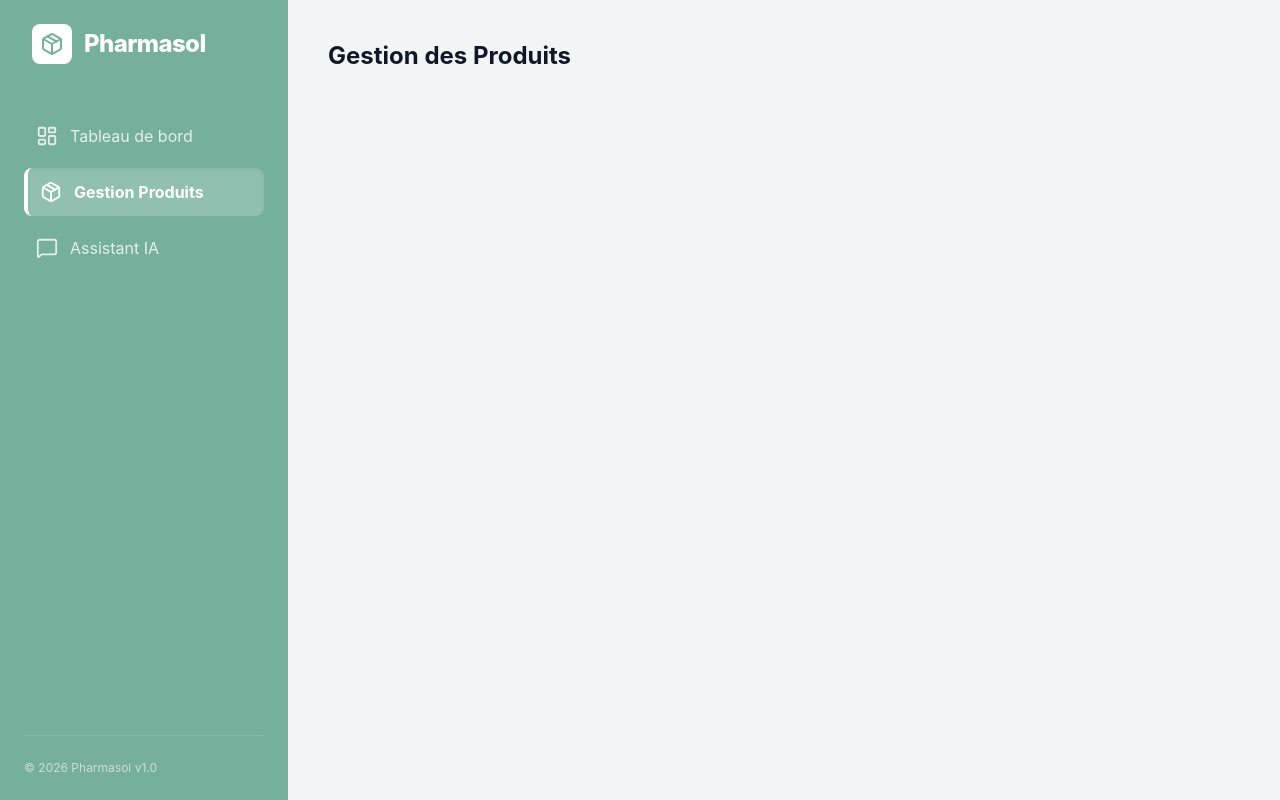
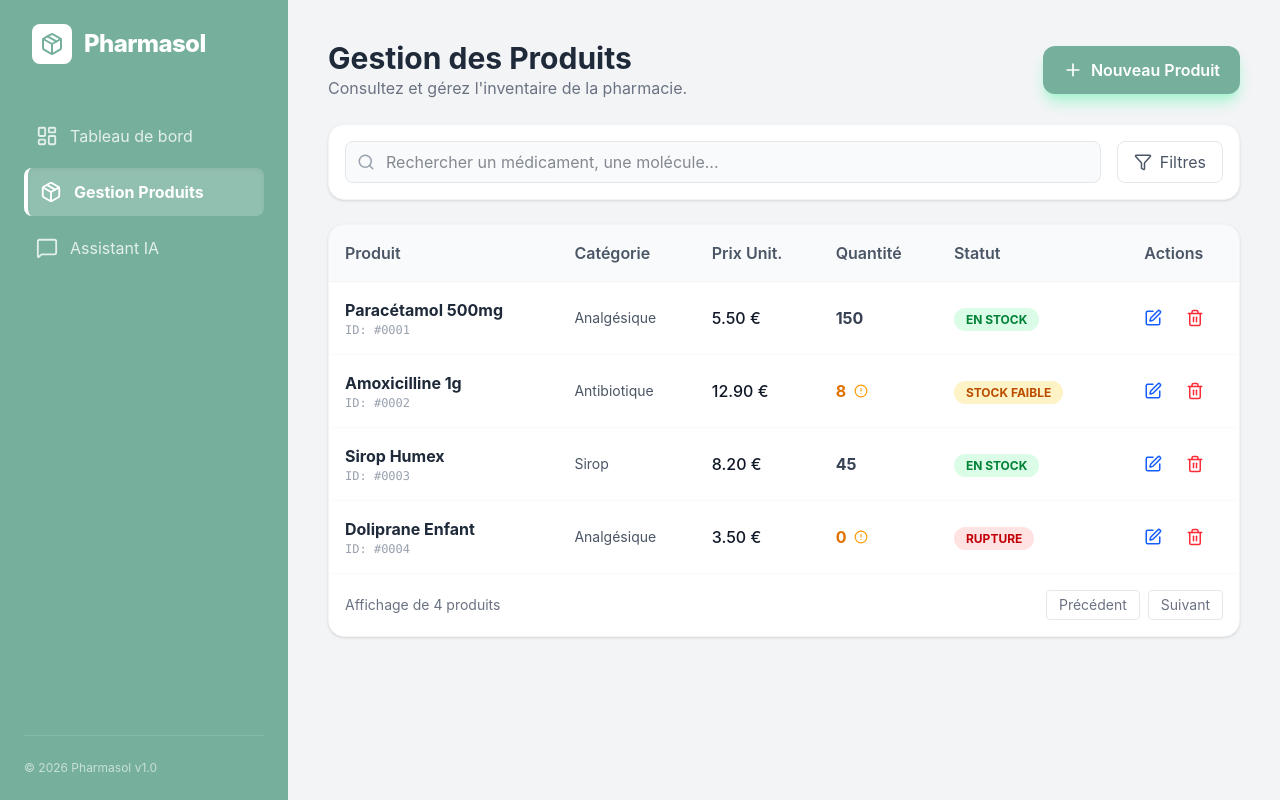
Before and after one commit to younes-ferhat/WebApp-Gestion-de-stock-Pharmacie, a React app in the folder frontend/: page /produits in a window 1280 px wide. Built offline with nearby package versions, Linux system fonts and the light colour scheme; the HTML template or start-up script is replaced by a standard one.

Commit message:
feat: interface de gestion des produits avec badges de stock

```diff
--- a/frontend/src/pages/Produits.jsx
+++ b/frontend/src/pages/Produits.jsx
@@ -1,5 +1,109 @@
-function Produits() {
-  return <h1 className="text-2xl font-bold">Gestion des Produits</h1>;
+import { useState } from 'react';
+import { Plus, Search, Filter, MoreVertical, Edit, Trash2, AlertCircle } from 'lucide-react';
+
+export default function Produits() {
+  // Données fictives (Mock data) pour le design
+  const [produits] = useState([
+    { id: 1, nom: 'Paracétamol 500mg', categorie: 'Analgésique', prix: 5.50, stock: 150, seuil: 20 },
+    { id: 2, nom: 'Amoxicilline 1g', categorie: 'Antibiotique', prix: 12.90, stock: 8, seuil: 15 },
+    { id: 3, nom: 'Sirop Humex', categorie: 'Sirop', prix: 8.20, stock: 45, seuil: 10 },
+    { id: 4, nom: 'Doliprane Enfant', categorie: 'Analgésique', prix: 3.50, stock: 0, seuil: 25 },
+  ]);
+
+  // Fonction pour afficher l'état du stock avec des couleurs
+  const getStockBadge = (stock, seuil) => {
+    if (stock === 0) return <span className="px-3 py-1 bg-red-100 text-red-700 rounded-full text-xs font-bold uppercase">Rupture</span>;
+    if (stock <= seuil) return <span className="px-3 py-1 bg-amber-100 text-amber-700 rounded-full text-xs font-bold uppercase">Stock Faible</span>;
+    return <span className="px-3 py-1 bg-green-100 text-green-700 rounded-full text-xs font-bold uppercase">En Stock</span>;
+  };
+
+  return (
+    <div className="space-y-6 animate-fade-in">
+      {/* Header de la page */}
+      <div className="flex flex-col md:flex-row md:items-center justify-between gap-4">
+        <div>
+          <h1 className="text-3xl font-bold text-gray-800">Gestion des Produits</h1>
+          <p className="text-gray-500">Consultez et gérez l'inventaire de la pharmacie.</p>
+        </div>
+        <button className="flex items-center justify-center gap-2 bg-[#76b09c] hover:bg-[#5e8d7d] text-white px-5 py-3 rounded-xl font-semibold transition-all shadow-lg shadow-emerald-200">
+          <Plus size={20} />
+          <span>Nouveau Produit</span>
+        </button>
+      </div>
+
+      {/* Barre de recherche et Filtres */}
+      <div className="bg-white p-4 rounded-2xl shadow-sm border border-gray-100 flex flex-col md:flex-row gap-4">
+        <div className="relative flex-1">
+          <Search className="absolute left-3 top-1/2 -translate-y-1/2 text-gray-400" size={18} />
+          <input
+            type="text"
+            placeholder="Rechercher un médicament, une molécule..."
+            className="w-full pl-10 pr-4 py-2 bg-gray-50 border border-gray-200 rounded-lg focus:outline-none focus:ring-2 focus:ring-[#76b09c]/50 transition-all"
+          />
+        </div>
+        <button className="flex items-center gap-2 px-4 py-2 border border-gray-200 rounded-lg text-gray-600 hover:bg-gray-50">
+          <Filter size={18} />
+          <span>Filtres</span>
+        </button>
+      </div>
+
+      {/* Tableau des Produits */}
+      <div className="bg-white rounded-2xl shadow-sm border border-gray-100 overflow-hidden">
+        <div className="overflow-x-auto">
+          <table className="w-full text-left border-collapse">
+            <thead>
+              <tr className="bg-gray-50 border-b border-gray-100">
+                <th className="p-4 font-semibold text-gray-600">Produit</th>
+                <th className="p-4 font-semibold text-gray-600">Catégorie</th>
+                <th className="p-4 font-semibold text-gray-600">Prix Unit.</th>
+                <th className="p-4 font-semibold text-gray-600">Quantité</th>
+                <th className="p-4 font-semibold text-gray-600">Statut</th>
+                <th className="p-4 font-semibold text-gray-600 text-center">Actions</th>
+              </tr>
+            </thead>
+            <tbody className="divide-y divide-gray-50">
+              {produits.map((p) => (
+                <tr key={p.id} className="hover:bg-gray-50/50 transition-colors">
+                  <td className="p-4">
+                    <div className="font-bold text-gray-800">{p.nom}</div>
+                    <div className="text-xs text-gray-400 font-mono">ID: #{p.id.toString().padStart(4, '0')}</div>
+                  </td>
+                  <td className="p-4 text-gray-600 text-sm">{p.categorie}</td>
+                  <td className="p-4 font-medium">{p.prix.toFixed(2)} €</td>
+                  <td className="p-4">
+                    <div className="flex items-center gap-2">
+                      <span className={`font-bold ${p.stock <= p.seuil ? 'text-amber-600' : 'text-gray-700'}`}>
+                        {p.stock}
+                      </span>
+                      {p.stock <= p.seuil && <AlertCircle size={14} className="text-amber-500" />}
+                    </div>
+                  </td>
+                  <td className="p-4">{getStockBadge(p.stock, p.seuil)}</td>
+                  <td className="p-4">
+                    <div className="flex justify-center gap-2">
+                      <button className="p-2 text-blue-600 hover:bg-blue-50 rounded-lg transition-colors" title="Modifier">
+                        <Edit size={18} />
+                      </button>
+                      <button className="p-2 text-red-500 hover:bg-red-50 rounded-lg transition-colors" title="Supprimer">
+                        <Trash2 size={18} />
+                      </button>
+                    </div>
+                  </td>
+                </tr>
+              ))}
+            </tbody>
+          </table>
+        </div>
+
+        {/* Pagination Simple */}
+        <div className="p-4 border-t border-gray-50 flex justify-between items-center text-sm text-gray-500">
+          <span>Affichage de {produits.length} produits</span>
+          <div className="flex gap-2">
+            <button className="px-3 py-1 border border-gray-200 rounded hover:bg-gray-50 disabled:opacity-50">Précédent</button>
+            <button className="px-3 py-1 border border-gray-200 rounded hover:bg-gray-50">Suivant</button>
+          </div>
+        </div>
+      </div>
+    </div>
+  );
 }
-
-export default Produits;
```
